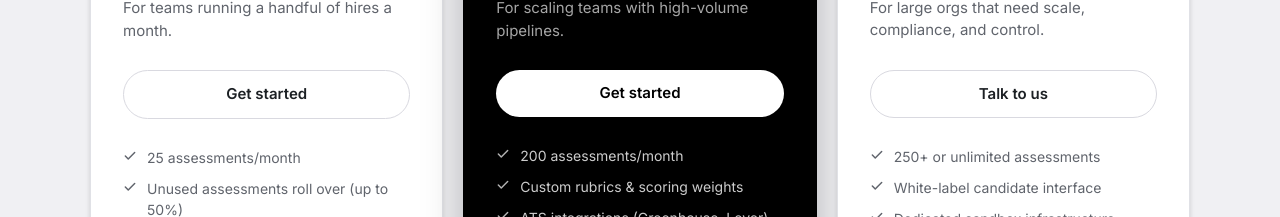
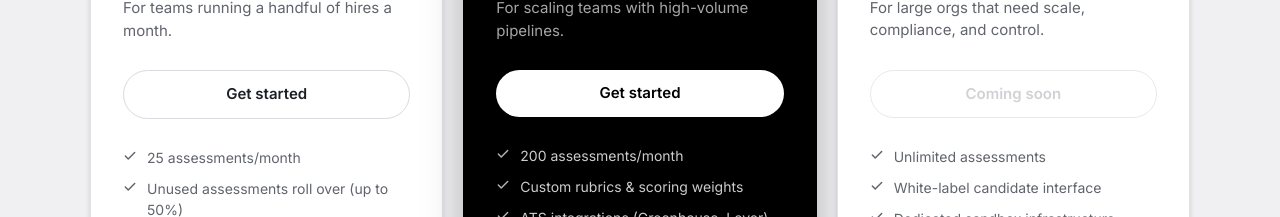
Before and after one commit to Stan2319/Pactum-Assesment, a Next.js app: page / in a window 1280 px wide. Shown: the part 2862-3079 px from the top of the page. Built offline with nearby package versions, Linux system fonts and the light colour scheme.

Commit message:
feat: enterprise card — coming soon button, unlimited assessments
Co-Authored-By: Claude Sonnet 4.6 <noreply@anthropic.com>

```diff
--- a/components/sections/Pricing.tsx
+++ b/components/sections/Pricing.tsx
@@ -52,7 +52,7 @@ const tiers: PricingTier[] = [
     period: "",
     description: "For large orgs that need scale, compliance, and control.",
     features: [
-      "250+ or unlimited assessments",
+      "Unlimited assessments",
       "White-label candidate interface",
       "Dedicated sandbox infrastructure",
       "Golden Path Benchmarking",
@@ -60,7 +60,7 @@ const tiers: PricingTier[] = [
       "Dedicated success manager",
     ],
     highlight: false,
-    cta: "Talk to us",
+    cta: "Coming soon",
   },
 ]
 
@@ -233,9 +233,9 @@ export const Pricing: React.FC = () => {
                 </p>
 
                 <motion.button
-                  onClick={handleCTA}
-                  whileHover={{ scale: 1.03 }}
-                  whileTap={{ scale: 0.97 }}
+                  onClick={tier.name === "Enterprise" ? undefined : handleCTA}
+                  whileHover={tier.name === "Enterprise" ? {} : { scale: 1.03 }}
+                  whileTap={tier.name === "Enterprise" ? {} : { scale: 0.97 }}
                   transition={{ type: "spring", stiffness: 400, damping: 17 }}
                   style={{
                     width: "100%",
@@ -243,13 +243,18 @@ export const Pricing: React.FC = () => {
                     borderRadius: 9999,
                     fontSize: "0.9375rem",
                     fontWeight: 600,
-                    cursor: "pointer",
+                    cursor: tier.name === "Enterprise" ? "default" : "pointer",
                     border: tier.highlight
                       ? "none"
                       : "1px solid var(--color-border-input)",
                     background: tier.highlight ? "#fff" : "transparent",
-                    color: tier.highlight ? "var(--color-ink)" : "var(--color-ink-near)",
+                    color: tier.name === "Enterprise"
+                      ? "var(--color-silver)"
+                      : tier.highlight
+                        ? "var(--color-ink)"
+                        : "var(--color-ink-near)",
                     marginBottom: 28,
+                    opacity: tier.name === "Enterprise" ? 0.6 : 1,
                   }}
                 >
                   {tier.cta}
```
